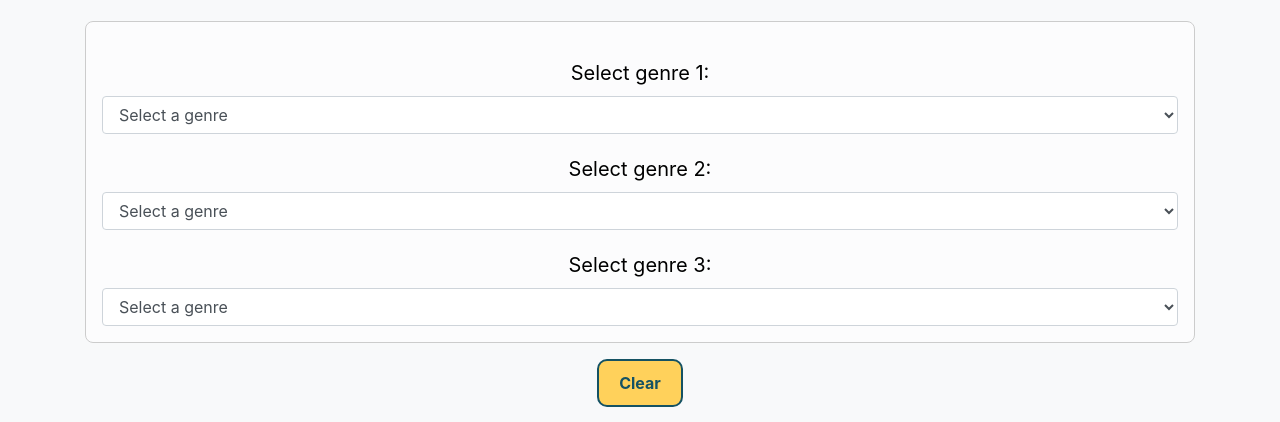
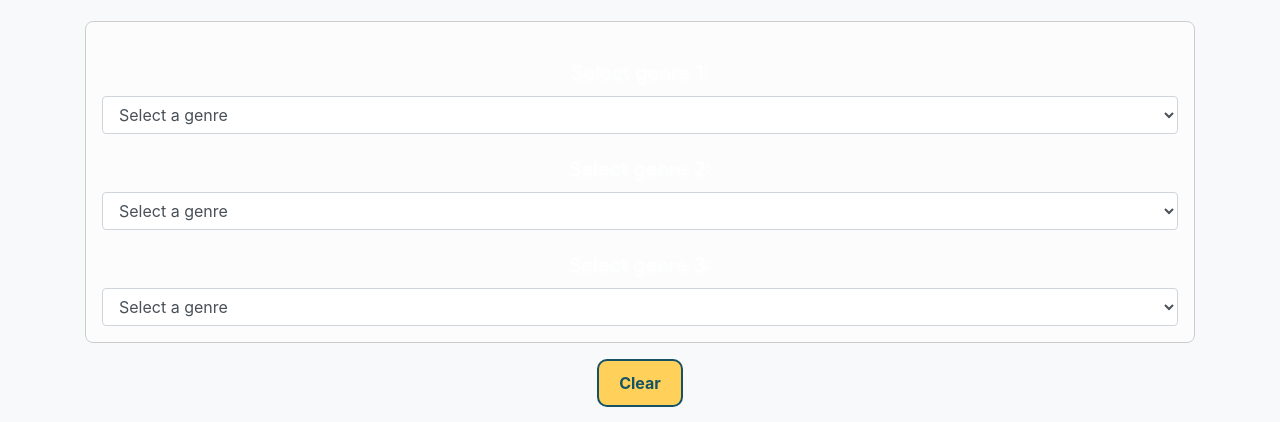
Before and after one commit to dmropp/Project_4_ML, a plain HTML site: page templates/reregenre.html in a window 1280 px wide. Shown: the part 101-523 px from the top of the page. Drawn offline with nearby package versions, Linux system fonts and the light colour scheme.

Commit message:
Update styles.css

```diff
--- a/static/css/styles.css
+++ b/static/css/styles.css
@@ -6,7 +6,7 @@ body {
     background-position: top center;
 
     text-align: center;
-    color: #000000; /* Set text color to white for better visibility on the background */
+    color: #fff; /* Set text color to white for better visibility on the background */
     margin: 0; /* Remove default margin to ensure full-width coverage */
 
 }
```
